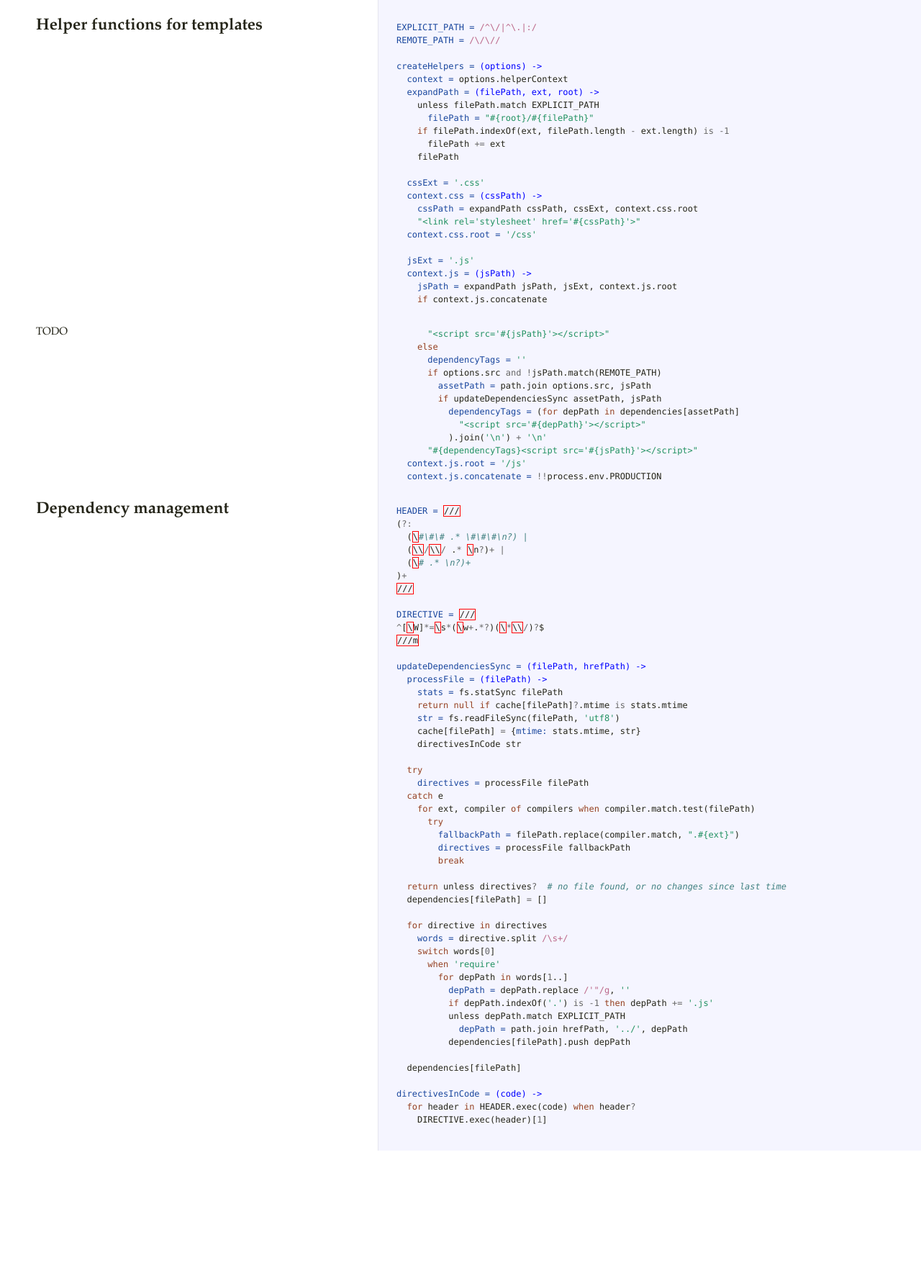
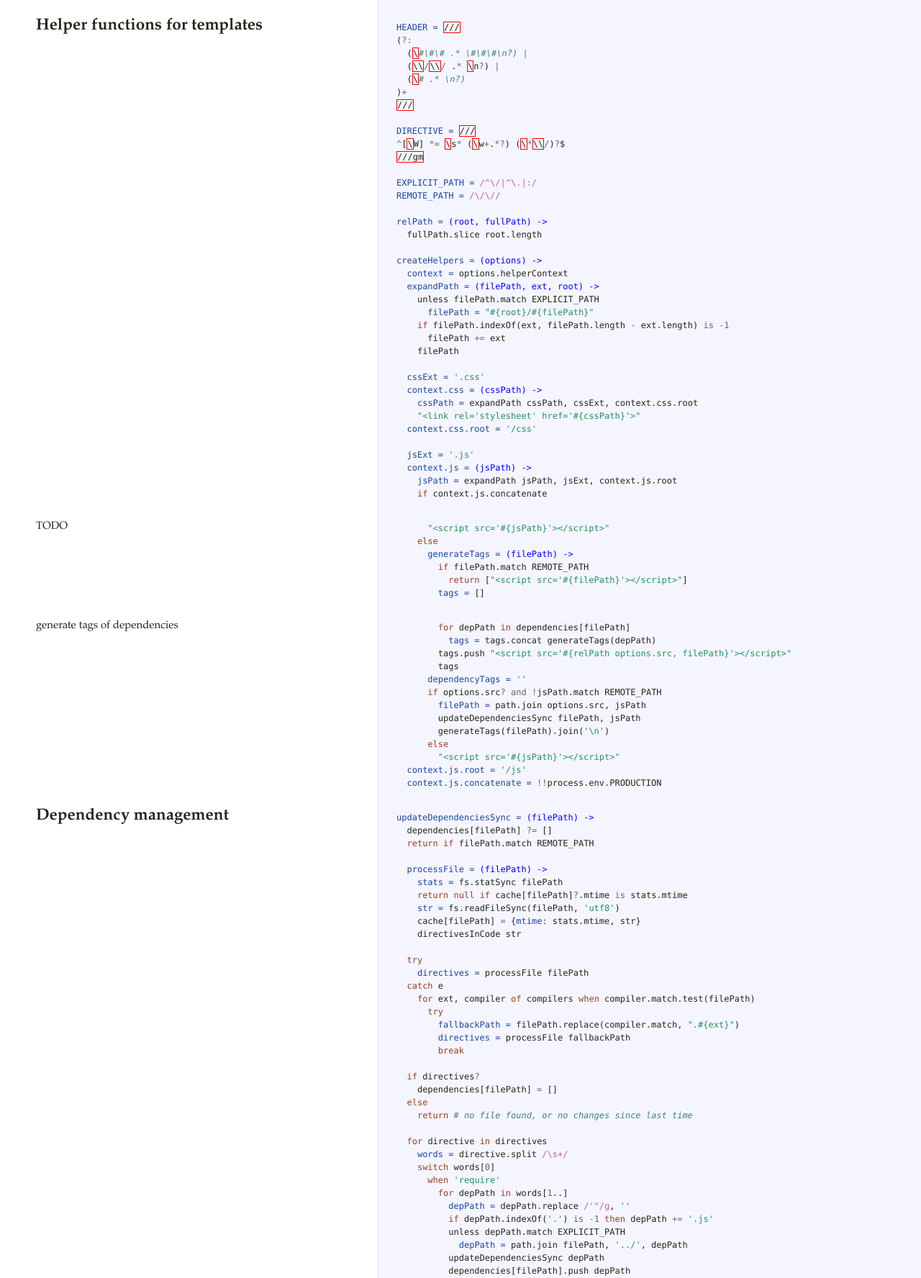
Before and after one commit to js-kyle/connect-assets, a website: page docs/assets.html in a window 1280 px wide. Shown: the part 1483-3259 px from the top of the page at 72% size. Before the commit the page ends 3082 px from the top, so only its background shows below. Drawn offline with Linux system fonts and the light colour scheme.

Commit message:
Chained JS dependencies are now supported

```diff
--- a/docs/assets.html
+++ b/docs/assets.html
@@ -63,8 +63,23 @@
       <span class="nx">fs</span><span class="p">.</span><span class="nx">readFile</span> <span class="nx">filepath</span><span class="p">,</span> <span class="s1">&#39;utf8&#39;</span><span class="p">,</span> <span class="nf">(err, str) -&gt;</span>
         <span class="nx">libs</span><span class="p">.</span><span class="nx">stylus</span><span class="p">(</span><span class="nx">str</span><span class="p">).</span><span class="nx">set</span><span class="p">(</span><span class="s1">&#39;filename&#39;</span><span class="p">,</span> <span class="nx">filepath</span><span class="p">)</span>
                         <span class="p">.</span><span class="nx">use</span><span class="p">(</span><span class="nx">libs</span><span class="p">.</span><span class="nx">nib</span><span class="p">())</span>
-                        <span class="p">.</span><span class="nx">render</span><span class="p">(</span><span class="nx">callback</span><span class="p">)</span></pre></div>             </td>           </tr>                               <tr id="section-6">             <td class="docs">               <div class="pilwrap">                 <a class="pilcrow" href="#section-6">&#182;</a>               </div>               <h2>Helper functions for templates</h2>             </td>             <td class="code">               <div class="highlight"><pre><span class="nv">EXPLICIT_PATH = </span><span class="sr">/^\/|^\.|:/</span>
+                        <span class="p">.</span><span class="nx">render</span><span class="p">(</span><span class="nx">callback</span><span class="p">)</span></pre></div>             </td>           </tr>                               <tr id="section-6">             <td class="docs">               <div class="pilwrap">                 <a class="pilcrow" href="#section-6">&#182;</a>               </div>               <h2>Helper functions for templates</h2>             </td>             <td class="code">               <div class="highlight"><pre><span class="nv">HEADER = </span><span class="err">///</span>
+<span class="p">(</span><span class="o">?:</span>
+  <span class="p">(</span><span class="err">\</span><span class="c1">#\#\# .* \#\#\#\n?) |</span>
+  <span class="p">(</span><span class="err">\\</span><span class="o">/</span><span class="err">\\</span><span class="o">/</span> <span class="p">.</span><span class="o">*</span> <span class="err">\</span><span class="nx">n</span><span class="o">?</span><span class="p">)</span> <span class="o">|</span>
+  <span class="p">(</span><span class="err">\</span><span class="c1"># .* \n?)</span>
+<span class="p">)</span><span class="o">+</span>
+<span class="err">///</span>
+
+<span class="nv">DIRECTIVE = </span><span class="err">///</span>
+<span class="o">^</span><span class="p">[</span><span class="err">\</span><span class="nx">W</span><span class="p">]</span> <span class="o">*=</span> <span class="err">\</span><span class="nx">s</span><span class="o">*</span> <span class="p">(</span><span class="err">\</span><span class="nx">w</span><span class="o">+</span><span class="p">.</span><span class="o">*?</span><span class="p">)</span> <span class="p">(</span><span class="err">\</span><span class="o">*</span><span class="err">\\</span><span class="o">/</span><span class="p">)</span><span class="o">?</span><span class="nx">$</span>
+<span class="err">///gm</span>
+
+<span class="nv">EXPLICIT_PATH = </span><span class="sr">/^\/|^\.|:/</span>
 <span class="nv">REMOTE_PATH = </span><span class="sr">/\/\//</span>
+
+<span class="nv">relPath = </span><span class="nf">(root, fullPath) -&gt;</span>
+  <span class="nx">fullPath</span><span class="p">.</span><span class="nx">slice</span> <span class="nx">root</span><span class="p">.</span><span class="nx">length</span>
 
 <span class="nv">createHelpers = </span><span class="nf">(options) -&gt;</span>
   <span class="nv">context = </span><span class="nx">options</span><span class="p">.</span><span class="nx">helperContext</span>
@@ -86,28 +101,25 @@
     <span class="nv">jsPath = </span><span class="nx">expandPath</span> <span class="nx">jsPath</span><span class="p">,</span> <span class="nx">jsExt</span><span class="p">,</span> <span class="nx">context</span><span class="p">.</span><span class="nx">js</span><span class="p">.</span><span class="nx">root</span>
     <span class="k">if</span> <span class="nx">context</span><span class="p">.</span><span class="nx">js</span><span class="p">.</span><span class="nx">concatenate</span></pre></div>             </td>           </tr>                               <tr id="section-7">             <td class="docs">               <div class="pilwrap">                 <a class="pilcrow" href="#section-7">&#182;</a>               </div>               <p>TODO</p>             </td>             <td class="code">               <div class="highlight"><pre>      <span class="s2">&quot;&lt;script src=&#39;#{jsPath}&#39;&gt;&lt;/script&gt;&quot;</span>
     <span class="k">else</span>
+      <span class="nv">generateTags = </span><span class="nf">(filePath) -&gt;</span>
+        <span class="k">if</span> <span class="nx">filePath</span><span class="p">.</span><span class="nx">match</span> <span class="nx">REMOTE_PATH</span>
+          <span class="k">return</span> <span class="p">[</span><span class="s2">&quot;&lt;script src=&#39;#{filePath}&#39;&gt;&lt;/script&gt;&quot;</span><span class="p">]</span>
+        <span class="nv">tags = </span><span class="p">[]</span></pre></div>             </td>           </tr>                               <tr id="section-8">             <td class="docs">               <div class="pilwrap">                 <a class="pilcrow" href="#section-8">&#182;</a>               </div>               <p>generate tags of dependencies</p>             </td>             <td class="code">               <div class="highlight"><pre>        <span class="k">for</span> <span class="nx">depPath</span> <span class="k">in</span> <span class="nx">dependencies</span><span class="p">[</span><span class="nx">filePath</span><span class="p">]</span>
+          <span class="nv">tags = </span><span class="nx">tags</span><span class="p">.</span><span class="nx">concat</span> <span class="nx">generateTags</span><span class="p">(</span><span class="nx">depPath</span><span class="p">)</span>
+        <span class="nx">tags</span><span class="p">.</span><span class="nx">push</span> <span class="s2">&quot;&lt;script src=&#39;#{relPath options.src, filePath}&#39;&gt;&lt;/script&gt;&quot;</span>
+        <span class="nx">tags</span>
       <span class="nv">dependencyTags = </span><span class="s1">&#39;&#39;</span>
-      <span class="k">if</span> <span class="nx">options</span><span class="p">.</span><span class="nx">src</span> <span class="o">and</span> <span class="o">!</span><span class="nx">jsPath</span><span class="p">.</span><span class="nx">match</span><span class="p">(</span><span class="nx">REMOTE_PATH</span><span class="p">)</span>
-        <span class="nv">assetPath = </span><span class="nx">path</span><span class="p">.</span><span class="nx">join</span> <span class="nx">options</span><span class="p">.</span><span class="nx">src</span><span class="p">,</span> <span class="nx">jsPath</span>
-        <span class="k">if</span> <span class="nx">updateDependenciesSync</span> <span class="nx">assetPath</span><span class="p">,</span> <span class="nx">jsPath</span>
-          <span class="nv">dependencyTags = </span><span class="p">(</span><span class="k">for</span> <span class="nx">depPath</span> <span class="k">in</span> <span class="nx">dependencies</span><span class="p">[</span><span class="nx">assetPath</span><span class="p">]</span>
-            <span class="s2">&quot;&lt;script src=&#39;#{depPath}&#39;&gt;&lt;/script&gt;&quot;</span>
-          <span class="p">).</span><span class="nx">join</span><span class="p">(</span><span class="s1">&#39;\n&#39;</span><span class="p">)</span> <span class="o">+</span> <span class="s1">&#39;\n&#39;</span>
-      <span class="s2">&quot;#{dependencyTags}&lt;script src=&#39;#{jsPath}&#39;&gt;&lt;/script&gt;&quot;</span>
+      <span class="k">if</span> <span class="nx">options</span><span class="p">.</span><span class="nx">src</span><span class="o">?</span> <span class="o">and</span> <span class="o">!</span><span class="nx">jsPath</span><span class="p">.</span><span class="nx">match</span> <span class="nx">REMOTE_PATH</span>
+        <span class="nv">filePath = </span><span class="nx">path</span><span class="p">.</span><span class="nx">join</span> <span class="nx">options</span><span class="p">.</span><span class="nx">src</span><span class="p">,</span> <span class="nx">jsPath</span>
+        <span class="nx">updateDependenciesSync</span> <span class="nx">filePath</span><span class="p">,</span> <span class="nx">jsPath</span>
+        <span class="nx">generateTags</span><span class="p">(</span><span class="nx">filePath</span><span class="p">).</span><span class="nx">join</span><span class="p">(</span><span class="s1">&#39;\n&#39;</span><span class="p">)</span>
+      <span class="k">else</span>
+        <span class="s2">&quot;&lt;script src=&#39;#{jsPath}&#39;&gt;&lt;/script&gt;&quot;</span>
   <span class="nv">context.js.root = </span><span class="s1">&#39;/js&#39;</span>
-  <span class="nv">context.js.concatenate = </span><span class="o">!!</span><span class="nx">process</span><span class="p">.</span><span class="nx">env</span><span class="p">.</span><span class="nx">PRODUCTION</span></pre></div>             </td>           </tr>                               <tr id="section-8">             <td class="docs">               <div class="pilwrap">                 <a class="pilcrow" href="#section-8">&#182;</a>               </div>               <h2>Dependency management</h2>             </td>             <td class="code">               <div class="highlight"><pre><span class="nv">HEADER = </span><span class="err">///</span>
-<span class="p">(</span><span class="o">?:</span>
-  <span class="p">(</span><span class="err">\</span><span class="c1">#\#\# .* \#\#\#\n?) |</span>
-  <span class="p">(</span><span class="err">\\</span><span class="o">/</span><span class="err">\\</span><span class="o">/</span> <span class="p">.</span><span class="o">*</span> <span class="err">\</span><span class="nx">n</span><span class="o">?</span><span class="p">)</span><span class="o">+</span> <span class="o">|</span>
-  <span class="p">(</span><span class="err">\</span><span class="c1"># .* \n?)+</span>
-<span class="p">)</span><span class="o">+</span>
-<span class="err">///</span>
+  <span class="nv">context.js.concatenate = </span><span class="o">!!</span><span class="nx">process</span><span class="p">.</span><span class="nx">env</span><span class="p">.</span><span class="nx">PRODUCTION</span></pre></div>             </td>           </tr>                               <tr id="section-9">             <td class="docs">               <div class="pilwrap">                 <a class="pilcrow" href="#section-9">&#182;</a>               </div>               <h2>Dependency management</h2>             </td>             <td class="code">               <div class="highlight"><pre><span class="nv">updateDependenciesSync = </span><span class="nf">(filePath) -&gt;</span>
+  <span class="nx">dependencies</span><span class="p">[</span><span class="nx">filePath</span><span class="p">]</span> <span class="o">?=</span> <span class="p">[]</span>
+  <span class="k">return</span> <span class="k">if</span> <span class="nx">filePath</span><span class="p">.</span><span class="nx">match</span> <span class="nx">REMOTE_PATH</span>
 
-<span class="nv">DIRECTIVE = </span><span class="err">///</span>
-<span class="o">^</span><span class="p">[</span><span class="err">\</span><span class="nx">W</span><span class="p">]</span><span class="o">*=</span><span class="err">\</span><span class="nx">s</span><span class="o">*</span><span class="p">(</span><span class="err">\</span><span class="nx">w</span><span class="o">+</span><span class="p">.</span><span class="o">*?</span><span class="p">)(</span><span class="err">\</span><span class="o">*</span><span class="err">\\</span><span class="o">/</span><span class="p">)</span><span class="o">?</span><span class="nx">$</span>
-<span class="err">///m</span>
-
-<span class="nv">updateDependenciesSync = </span><span class="nf">(filePath, hrefPath) -&gt;</span>
   <span class="nv">processFile = </span><span class="nf">(filePath) -&gt;</span>
     <span class="nv">stats = </span><span class="nx">fs</span><span class="p">.</span><span class="nx">statSync</span> <span class="nx">filePath</span>
     <span class="k">return</span> <span class="kc">null</span> <span class="k">if</span> <span class="nx">cache</span><span class="p">[</span><span class="nx">filePath</span><span class="p">]</span><span class="o">?</span><span class="p">.</span><span class="nx">mtime</span> <span class="o">is</span> <span class="nx">stats</span><span class="p">.</span><span class="nx">mtime</span>
@@ -124,8 +136,10 @@
         <span class="nv">directives = </span><span class="nx">processFile</span> <span class="nx">fallbackPath</span>
         <span class="k">break</span>
 
-  <span class="k">return</span> <span class="nx">unless</span> <span class="nx">directives</span><span class="o">?</span>  <span class="c1"># no file found, or no changes since last time</span>
-  <span class="nx">dependencies</span><span class="p">[</span><span class="nx">filePath</span><span class="p">]</span> <span class="o">=</span> <span class="p">[]</span>
+  <span class="k">if</span> <span class="nx">directives</span><span class="o">?</span>
+    <span class="nx">dependencies</span><span class="p">[</span><span class="nx">filePath</span><span class="p">]</span> <span class="o">=</span> <span class="p">[]</span>
+  <span class="k">else</span>
+    <span class="k">return</span> <span class="c1"># no file found, or no changes since last time</span>
 
   <span class="k">for</span> <span class="nx">directive</span> <span class="k">in</span> <span class="nx">directives</span>
     <span class="nv">words = </span><span class="nx">directive</span><span class="p">.</span><span class="nx">split</span> <span class="sr">/\s+/</span>
@@ -135,13 +149,14 @@
           <span class="nv">depPath = </span><span class="nx">depPath</span><span class="p">.</span><span class="nx">replace</span> <span class="sr">/&#39;&quot;/g</span><span class="p">,</span> <span class="s1">&#39;&#39;</span>
           <span class="k">if</span> <span class="nx">depPath</span><span class="p">.</span><span class="nx">indexOf</span><span class="p">(</span><span class="s1">&#39;.&#39;</span><span class="p">)</span> <span class="o">is</span> <span class="o">-</span><span class="mi">1</span> <span class="k">then</span> <span class="nx">depPath</span> <span class="o">+=</span> <span class="s1">&#39;.js&#39;</span>
           <span class="nx">unless</span> <span class="nx">depPath</span><span class="p">.</span><span class="nx">match</span> <span class="nx">EXPLICIT_PATH</span>
-            <span class="nv">depPath = </span><span class="nx">path</span><span class="p">.</span><span class="nx">join</span> <span class="nx">hrefPath</span><span class="p">,</span> <span class="s1">&#39;../&#39;</span><span class="p">,</span> <span class="nx">depPath</span>
+            <span class="nv">depPath = </span><span class="nx">path</span><span class="p">.</span><span class="nx">join</span> <span class="nx">filePath</span><span class="p">,</span> <span class="s1">&#39;../&#39;</span><span class="p">,</span> <span class="nx">depPath</span>
+          <span class="nx">updateDependenciesSync</span> <span class="nx">depPath</span>
           <span class="nx">dependencies</span><span class="p">[</span><span class="nx">filePath</span><span class="p">].</span><span class="nx">push</span> <span class="nx">depPath</span>
 
   <span class="nx">dependencies</span><span class="p">[</span><span class="nx">filePath</span><span class="p">]</span>
 
 <span class="nv">directivesInCode = </span><span class="nf">(code) -&gt;</span>
-  <span class="k">for</span> <span class="nx">header</span> <span class="k">in</span> <span class="nx">HEADER</span><span class="p">.</span><span class="nx">exec</span><span class="p">(</span><span class="nx">code</span><span class="p">)</span> <span class="k">when</span> <span class="nx">header</span><span class="o">?</span>
-    <span class="nx">DIRECTIVE</span><span class="p">.</span><span class="nx">exec</span><span class="p">(</span><span class="nx">header</span><span class="p">)[</span><span class="mi">1</span><span class="p">]</span>
+  <span class="nv">header = </span><span class="nx">HEADER</span><span class="p">.</span><span class="nx">exec</span><span class="p">(</span><span class="nx">code</span><span class="p">)[</span><span class="mi">0</span><span class="p">]</span>
+  <span class="nx">match</span><span class="p">[</span><span class="mi">1</span><span class="p">]</span> <span class="k">while</span> <span class="nv">match = </span><span class="nx">DIRECTIVE</span><span class="p">.</span><span class="nx">exec</span> <span class="nx">header</span>
 
 </pre></div>             </td>           </tr>                </tbody>     </table>   </div> </body> </html>
```
Also changed, not shown: src/assets.coffee (+41 -24 lines), test/assets/js/chained-dependent.coffee (added, +1 -0 lines), test/test.coffee (+9 -0 lines), lib/assets.js.
